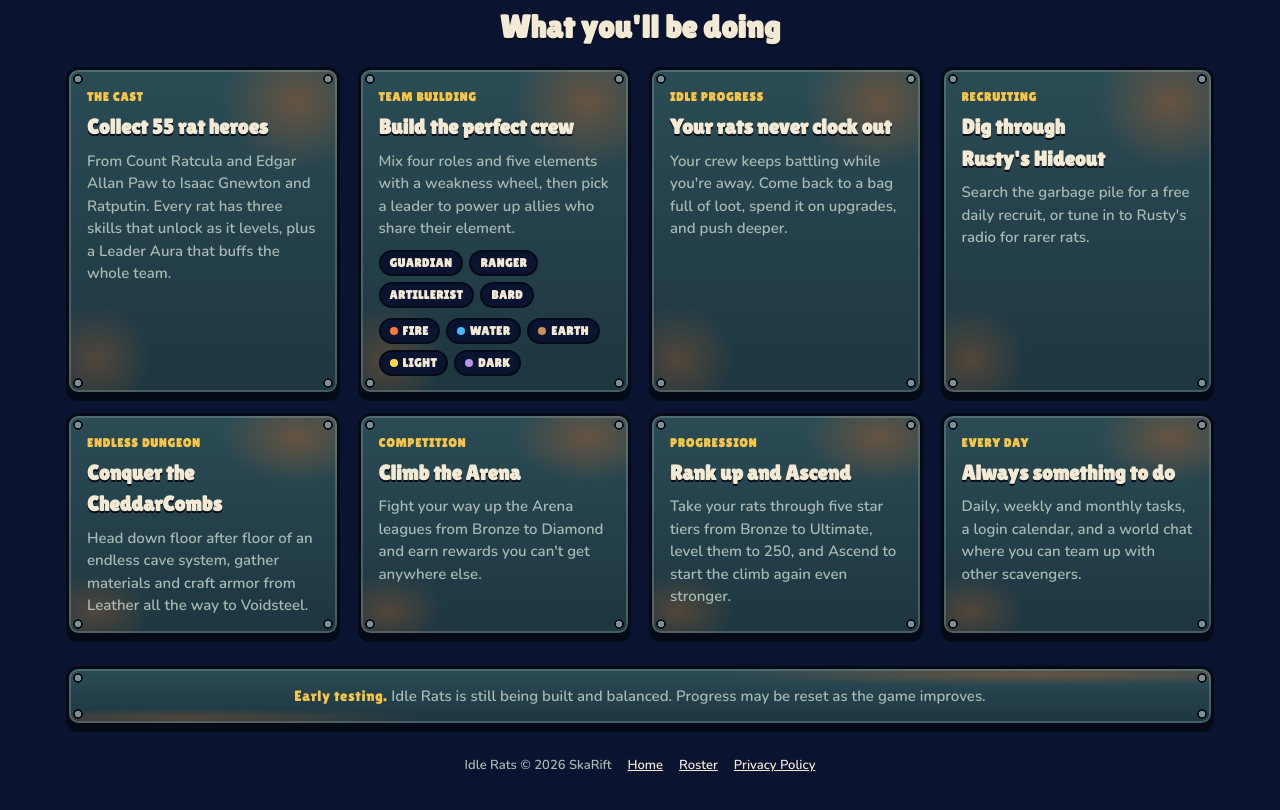
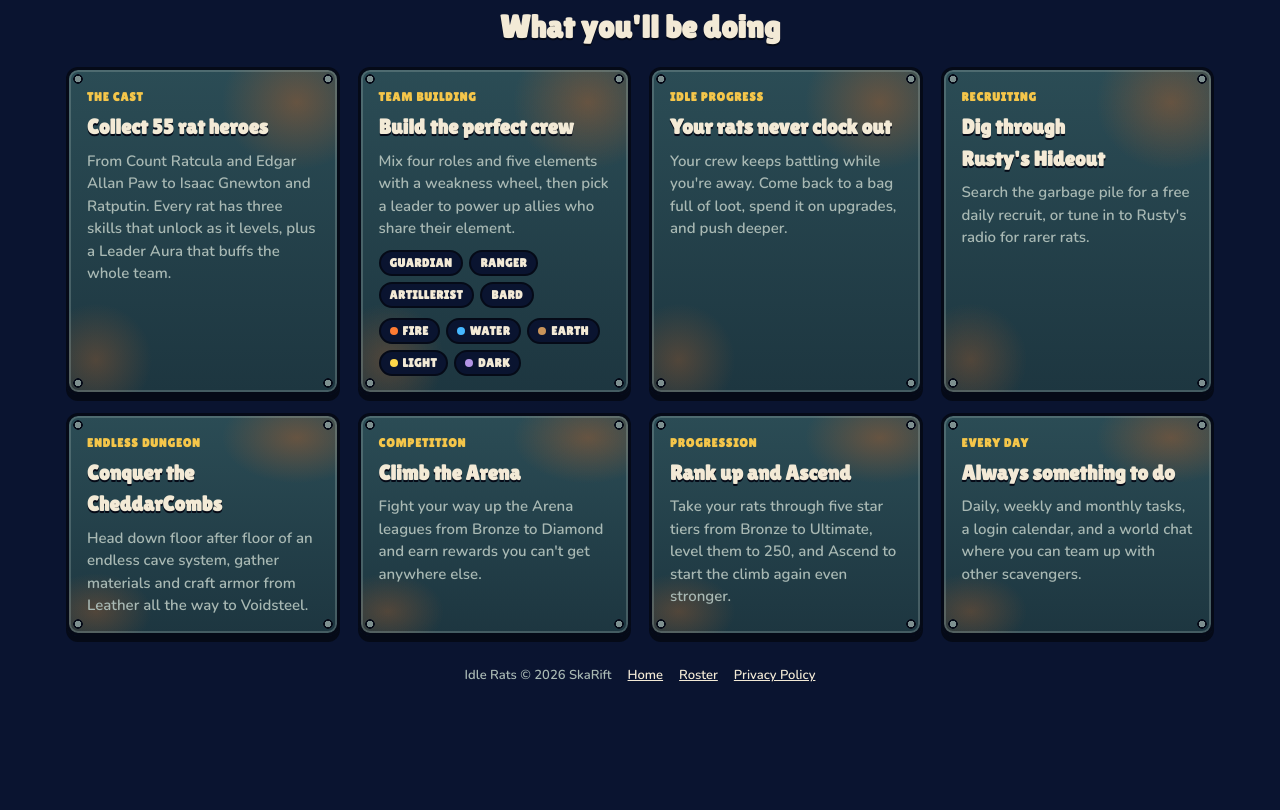
Before and after one commit to SkaRift/IdleRatsGame, a plain HTML site: page index.html in a window 1280 px wide. Shown: the part 890-1700 px from the top of the page. After the commit the page ends 1631 px from the top, so only its background shows below. Drawn offline with nearby package versions, Linux system fonts and the light colour scheme.

Commit message:
Remove early testing notice from homepage

```diff
--- a/index.html
+++ b/index.html
@@ -89,10 +89,6 @@
     </article>
   </div>
 
-  <section class="panel note">
-    <p><strong>Early testing.</strong> Idle Rats is still being built and balanced. Progress may be reset as the game improves.</p>
-  </section>
-
   <footer class="foot"><span>Idle Rats © 2026 SkaRift</span><a href="./">Home</a><a href="roster.html">Roster</a><a href="https://skarift.github.io/idlerats-legal/">Privacy Policy</a></footer>
 </div>
 <script src="site.js?v=10"></script>
```
